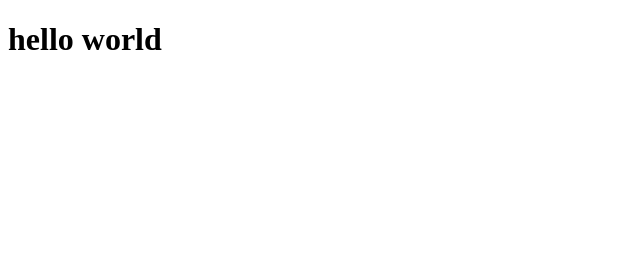
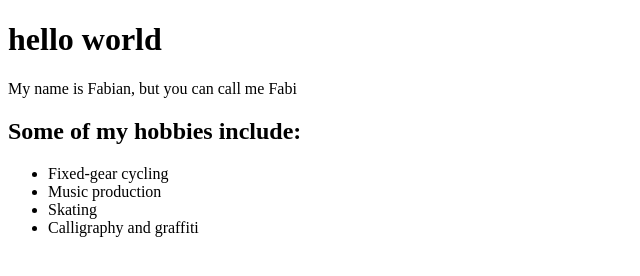
Before and after one commit to Fabian-Boettges/Strive-M1-D2, a plain HTML site: page index.html in a window 1280 px wide. Shown: the whole page, without its empty margins (0-640 px from the left). Drawn offline with Linux system fonts and the light colour scheme.

Commit message:
Update index.html

```diff
--- a/index.html
+++ b/index.html
@@ -6,7 +6,18 @@
     <meta name="viewport" content="width=device-width, initial-scale=1.0">
     <title>Document</title>
 </head>
+<title>1st Homework</title>
 <body>
     <h1>hello world</h1>
+    <p>My name is Fabian, but you can call me Fabi</p>
+<h2>Some of my hobbies include:</h2>
+<ul>
+    <li>Fixed-gear cycling</li>
+    <li>Music production</li>
+    <li>Skating</li>
+    <li>Calligraphy and graffiti</li>
+</ul>
+
+
 </body>
 </html>
```
